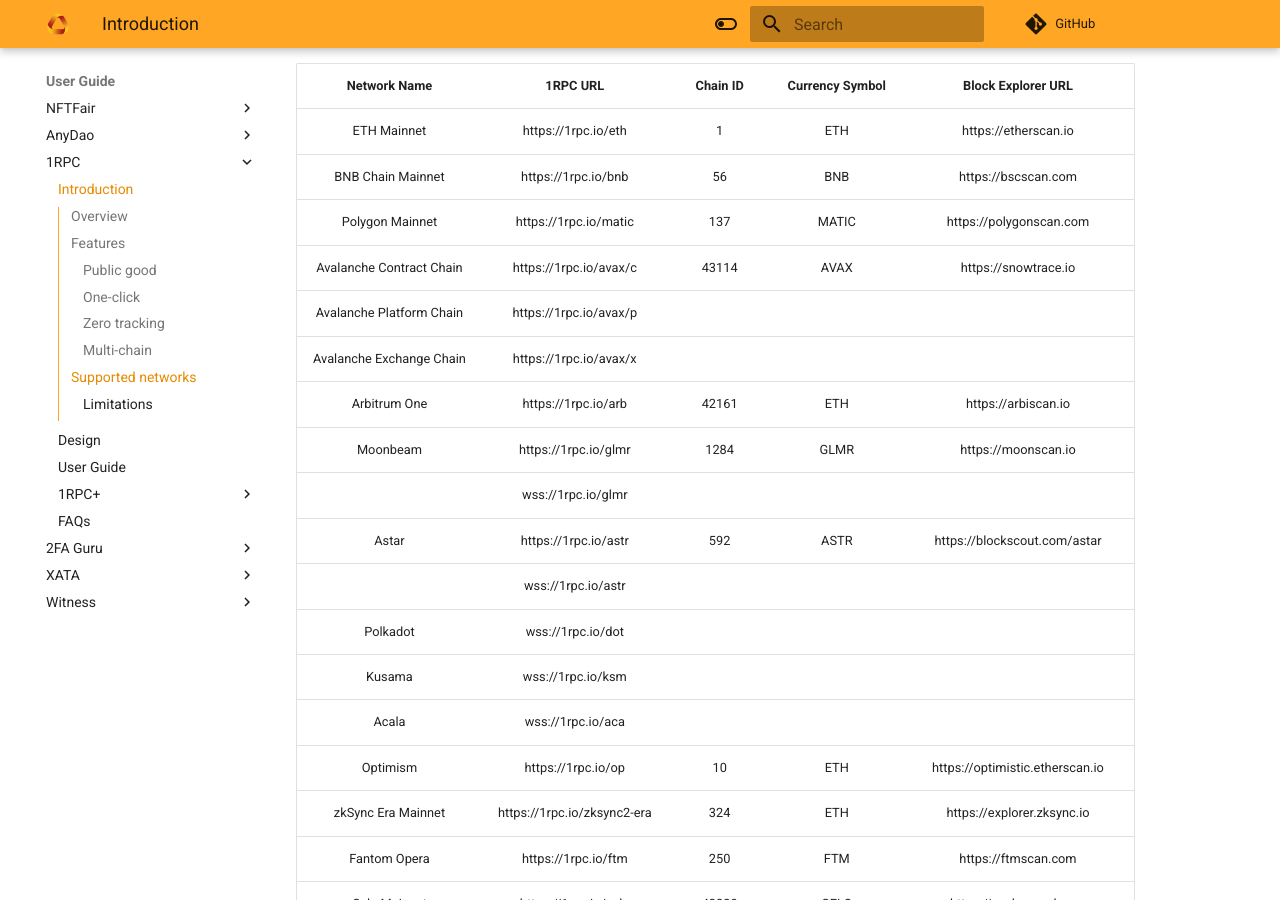
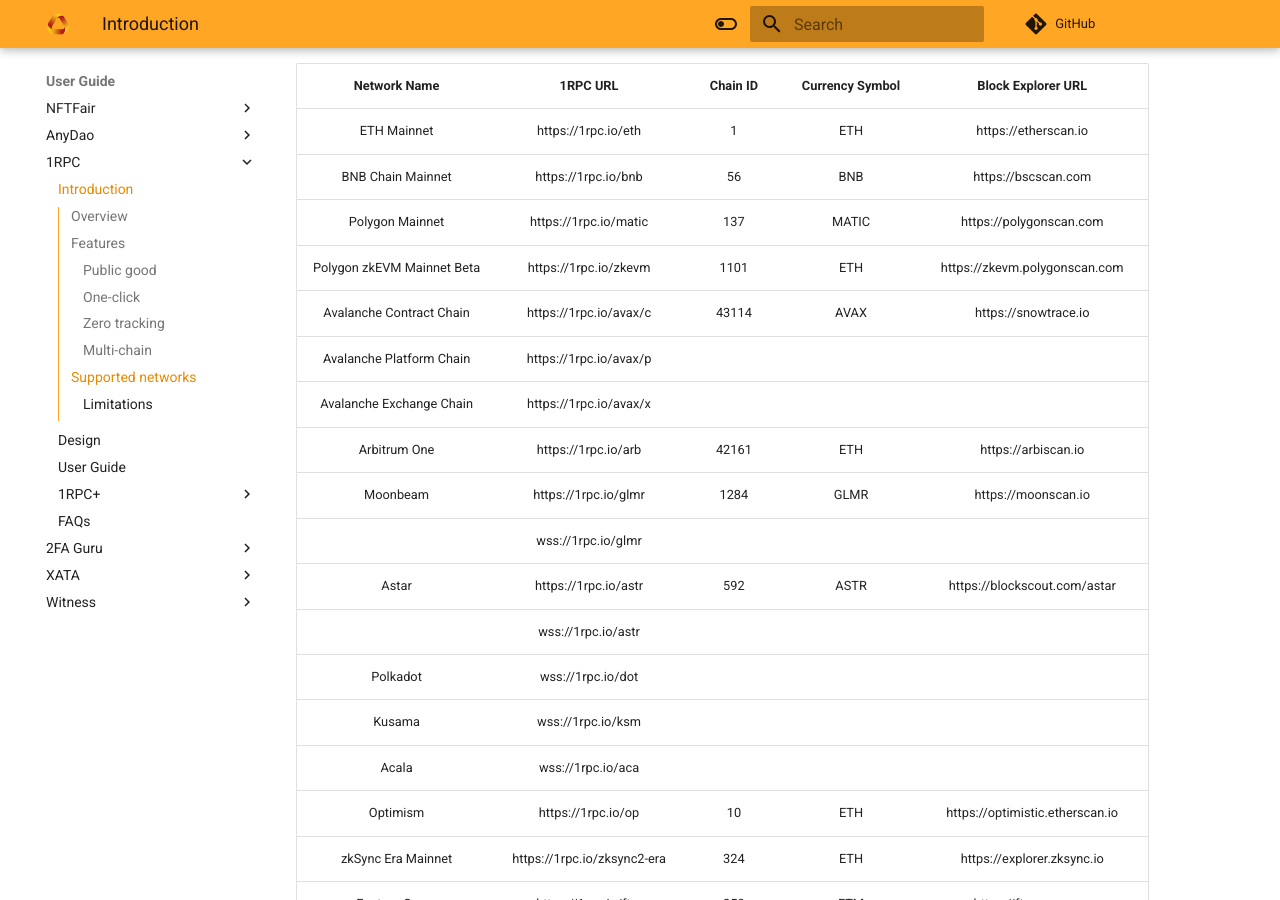
Before and after one commit to automata-network/docs, an MkDocs documentation site: the page built from docs/1rpc/introduction.md, in a window 1280 px wide and 900 px high, scrolled down 1092 px. Built offline with MkDocs 1.6.1 and Material for MkDocs 9.7.7, drawn with Linux system fonts in a browser that asks for light colours; nearby versions of some CDN libraries; comment, search, counter and statistics services are not loaded.

Commit message:
Add Polygon zkEVM Mainnet Beta (#126)

```diff
--- a/docs/1rpc/introduction.md
+++ b/docs/1rpc/introduction.md
@@ -31,6 +31,7 @@
 | ETH Mainnet | https://1rpc.io/eth | 1 | ETH | https://etherscan.io |
 | BNB Chain Mainnet | https://1rpc.io/bnb | 56 | BNB | https://bscscan.com |
 | Polygon Mainnet | https://1rpc.io/matic | 137 | MATIC | https://polygonscan.com |
+| Polygon zkEVM Mainnet Beta | https://1rpc.io/zkevm | 1101 | ETH | https://zkevm.polygonscan.com |
 | Avalanche Contract Chain | https://1rpc.io/avax/c | 43114 | AVAX | https://snowtrace.io |
 | Avalanche Platform Chain | https://1rpc.io/avax/p | | | |
 | Avalanche Exchange Chain | https://1rpc.io/avax/x | | | |
```
